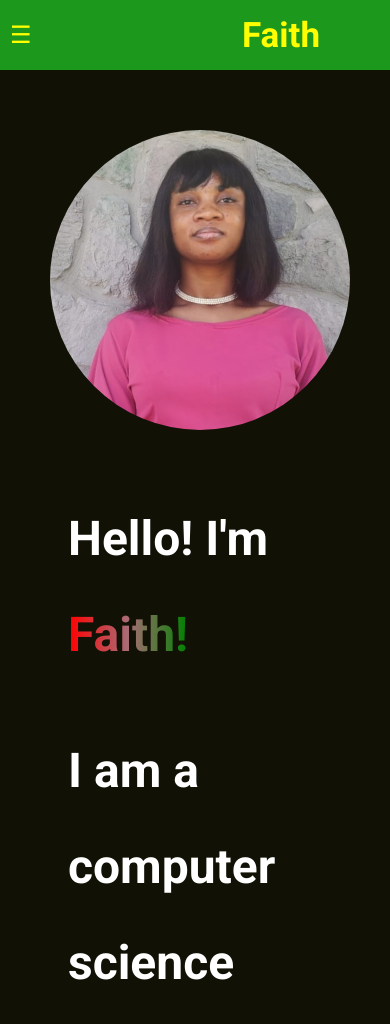
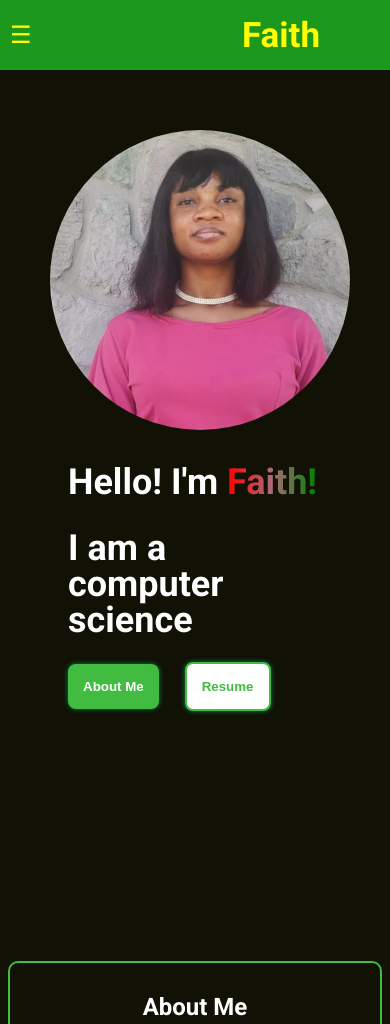
Before and after one commit to Faith-Nchang/My_Portfolio, a website: page index.html in a window 390 px wide. Shown: the top 1024 px of the page. Drawn offline with Linux system fonts and the light colour scheme.

Commit message:
Update styles.css

```diff
--- a/styles.css
+++ b/styles.css
@@ -52,6 +52,7 @@ a {
 img {
     transition: transform 0.3s ease; /* Smooth transition effect */
 }
+
 .languages{
     display: flex;
     flex-direction: column;
@@ -220,6 +221,10 @@ nav a.active {
         position: relative;
         left: -80px;
 
+    }
+    .home{
+        line-height: 1;
+        font-size: 1.5rem;
     }
 }
 
```
